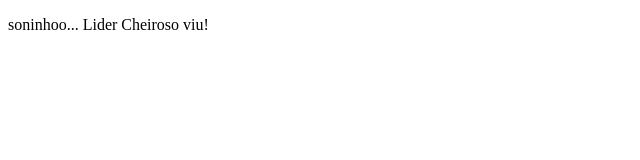
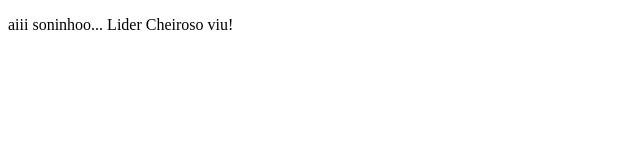
Before and after one commit to Valverde0611/site-do-lider, a plain HTML site: page index.html in a window 1280 px wide. Shown: the full height of the page, 0-640 px from the left. Drawn offline with Linux system fonts and the light colour scheme.

Commit message:
aff modificacao feita?

```diff
--- a/index.html
+++ b/index.html
@@ -3,7 +3,7 @@
 <head>
 <meta charset="utf-8">
 <title>Index</title>
-<p>soninhoo...  Lider Cheiroso viu!</p>
+<p>aiii soninhoo...  Lider Cheiroso viu!</p>
 </head>
 
 <body>
```
